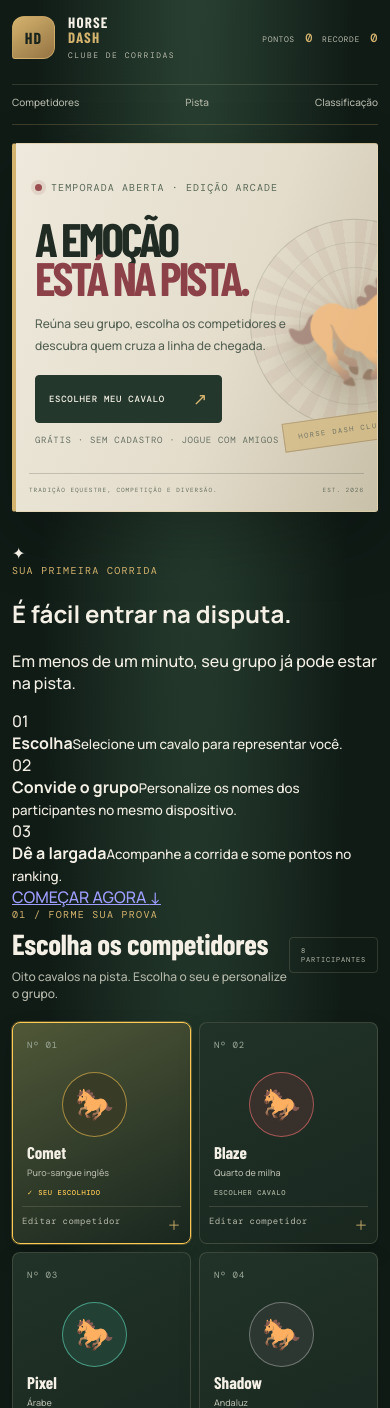
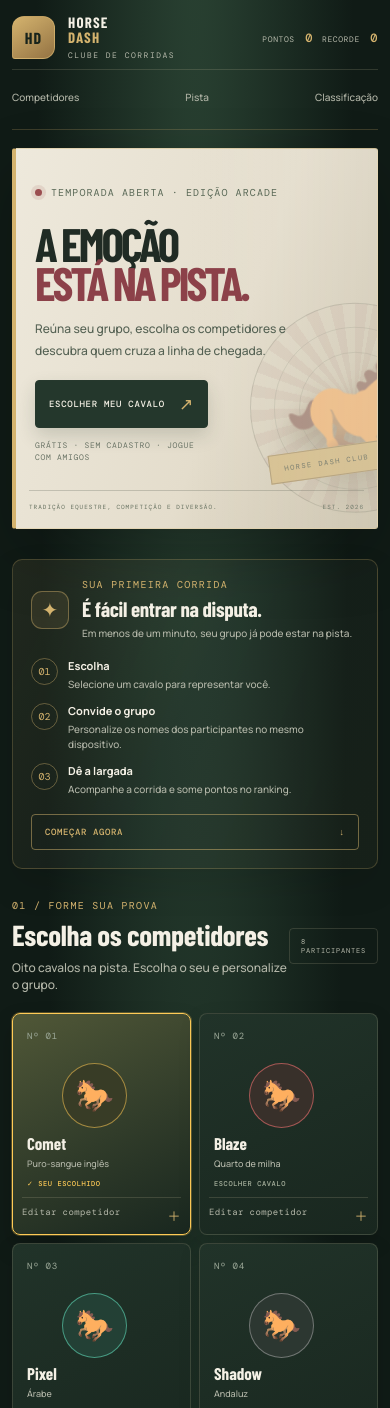
Before and after one commit to DogShown/HorseRacing, a React (Vite) app: page / in a window 390 px wide. Shown: the top 1408 px of the page. Built offline with nearby package versions, Linux system fonts and the light colour scheme; a web font is replaced by a local one.

Commit message:
Polish landing page and first-time player onboarding

```diff
--- a/src/styles/layout.css
+++ b/src/styles/layout.css
@@ -100,3 +100,75 @@
 .track-section { margin-top:44px; }
 .track-heading { margin-bottom:18px; }
 .app-shell.is-ready > .topbar,.app-shell.is-ready > .hero { transition-duration:.7s; }
+
+
+/* FIRST VISIT — onboarding visual hierarchy */
+.first-visit {
+  display:grid;
+  grid-template-columns:minmax(220px,.82fr) minmax(0,2fr) auto;
+  align-items:center;
+  gap:24px;
+  margin:0 0 48px;
+  padding:22px 25px;
+  border:1px solid rgba(212,179,110,.24);
+  border-radius:10px;
+  background:linear-gradient(115deg,rgba(212,179,110,.09),rgba(255,255,255,.018) 48%,rgba(212,179,110,.035));
+  box-shadow:0 16px 36px rgba(0,0,0,.10);
+}
+.first-visit-heading { display:flex; align-items:flex-start; gap:13px; }
+.first-visit-icon { display:grid; flex:0 0 38px; place-items:center; width:38px; height:38px; border:1px solid rgba(212,179,110,.42); border-radius:11px; background:rgba(212,179,110,.10); color:var(--yellow); font-size:20px; }
+.first-visit-heading .eyebrow { margin-bottom:5px; }
+.first-visit-heading h2 { margin:0; color:var(--color-text); font:700 21px var(--font-display); letter-spacing:-.3px; }
+.first-visit-heading p:last-child { margin:5px 0 0; color:var(--muted); font-size:10px; line-height:1.5; }
+.first-visit-steps { display:grid; grid-template-columns:repeat(3,minmax(0,1fr)); gap:12px; }
+.first-visit-steps article { display:flex; align-items:flex-start; gap:10px; min-width:0; }
+.step-number { display:grid; flex:0 0 27px; place-items:center; width:27px; height:27px; border:1px solid rgba(212,179,110,.4); border-radius:50%; color:var(--yellow); font:10px var(--mono); }
+.first-visit-steps article div { display:grid; gap:4px; }
+.first-visit-steps strong { color:var(--color-text); font-size:11px; }
+.first-visit-steps small { color:var(--muted); font-size:9px; line-height:1.5; }
+.first-visit-link { display:inline-flex; align-items:center; gap:12px; padding:11px 13px; border:1px solid rgba(212,179,110,.5); border-radius:4px; color:var(--yellow); text-decoration:none; white-space:nowrap; font:700 9px var(--mono); letter-spacing:.6px; transition:background .2s ease,transform .2s ease; }
+.first-visit-link:hover { transform:translateY(-2px); background:rgba(212,179,110,.10); }
+.hero { isolation:isolate; }
+.hero::after { content:""; position:absolute; z-index:0; inset:0 0 0 48%; pointer-events:none; background:linear-gradient(90deg,rgba(238,233,220,0),rgba(255,255,255,.12)); }
+.hero-copy { max-width:610px; }
+.hero h1 { max-width:610px; text-wrap:balance; }
+.hero-cta { box-shadow:0 8px 18px rgba(36,55,44,.17); }
+.hero-cta:focus-visible,.first-visit-link:focus-visible,.topbar-nav a:focus-visible { outline:3px solid #a87f3e; outline-offset:4px; }
+.topbar { position:relative; }
+.topbar-nav a { position:relative; padding:10px 0; }
+.topbar-nav a::after { content:""; position:absolute; right:0; bottom:3px; left:0; height:1px; transform:scaleX(0); transform-origin:left; background:var(--yellow); transition:transform .2s ease; }
+.topbar-nav a:hover::after { transform:scaleX(1); }
+@media (max-width:1050px) {
+  .first-visit { grid-template-columns:1fr; gap:17px; }
+  .first-visit-heading { align-items:center; }
+  .first-visit-link { justify-self:start; }
+}
+@media (max-width:760px) {
+  .app-shell { width:calc(100% - 28px); }
+  .topbar { min-height:70px; flex-wrap:wrap; gap:9px 14px; padding:12px 0; }
+  .topbar-nav { order:3; width:100%; justify-content:space-between; gap:8px; }
+  .topbar-nav a { font-size:10px; }
+  .topbar-stats { margin-left:auto; gap:9px; }
+  .topbar-score { font-size:8px; }
+  .hero { min-height:390px; margin:20px 0 22px; padding:36px 24px 68px; align-items:flex-start; }
+  .hero-copy { max-width:100%; }
+  .hero h1 { max-width:390px; font-size:clamp(48px,12vw,76px); }
+  .hero-copy > p { max-width:330px; font-size:12px; }
+  .hero-art { top:42%; right:-5%; width:47%; height:55%; opacity:.78; }
+  .hero-horse { font-size:clamp(105px,27vw,165px); }
+  .hero-orbit { width:clamp(160px,42vw,260px); }
+  .hero-number { top:8%; right:18%; font-size:24px; }
+  .hero-ribbon { bottom:12%; left:0; font-size:8px; }
+  .hero-actions { flex-wrap:wrap; gap:10px; margin-top:19px; }
+  .hero-cta { padding:12px 13px; gap:14px; font-size:9px; }
+  .hero-caption { max-width:170px; font-size:8px; line-height:1.5; }
+  .hero-foot { right:15px; left:15px; font-size:7px; }
+  .first-visit { margin-bottom:30px; padding:18px; }
+  .first-visit-steps { grid-template-columns:1fr; gap:11px; }
+  .first-visit-steps small { font-size:10px; }
+  .first-visit-link { width:100%; justify-content:space-between; }
+}
+@media (prefers-reduced-motion:reduce) {
+  .first-visit-link,.topbar-nav a::after { transition:none; }
+  .hero-art,.sunburst,.hero-spark { animation:none; }
+}
```
